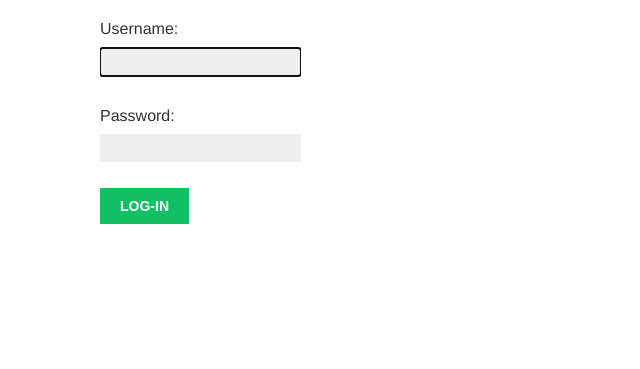
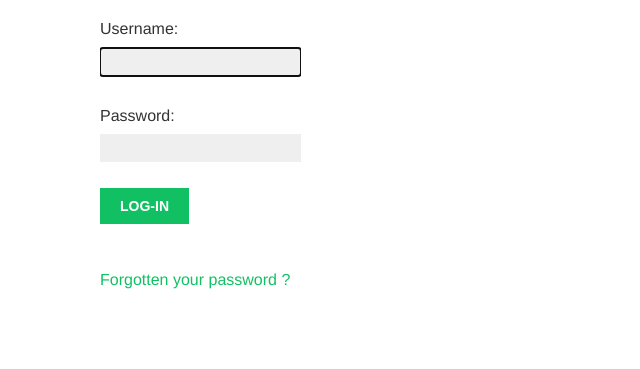
Before and after one commit to stevekutz/django_socialsite, a Django app: page /account/login/ in a window 1280 px wide. Shown: the part 201-570 px from the top of the page, without its empty margins (0-640 px from the left). Run offline with Django 3.2, Linux system fonts and the light colour scheme; some web fonts are replaced.

Commit message:
added Django EMailBackend and password_reset link to login template

```diff
--- a/bookmarks/account/templates/registration/login.html
+++ b/bookmarks/account/templates/registration/login.html
@@ -17,5 +17,8 @@
                <input type="hidden" name="next" value="{{ next }}" />
                <p><input type="submit" value="Log-in"></p>
           </form>
+          <p>
+               <a href = "{% url "password_reset" %}"> Forgotten your password ? </a>
+          </p>
      </div>
 {% endblock %}
--- a/bookmarks/bookmarks/settings.py
+++ b/bookmarks/bookmarks/settings.py
@@ -124,3 +124,5 @@ STATIC_URL = '/static/'
 LOGIN_REDIRECT_URL = 'dashboard'
 LOGIN_URL = 'login'
 LOGOUT_URL = 'logout'
+
+EMAIL_BACKEND = 'django.core.mail.backends.console.EmailBackend'
```
Also changed, not shown: README.MD.
